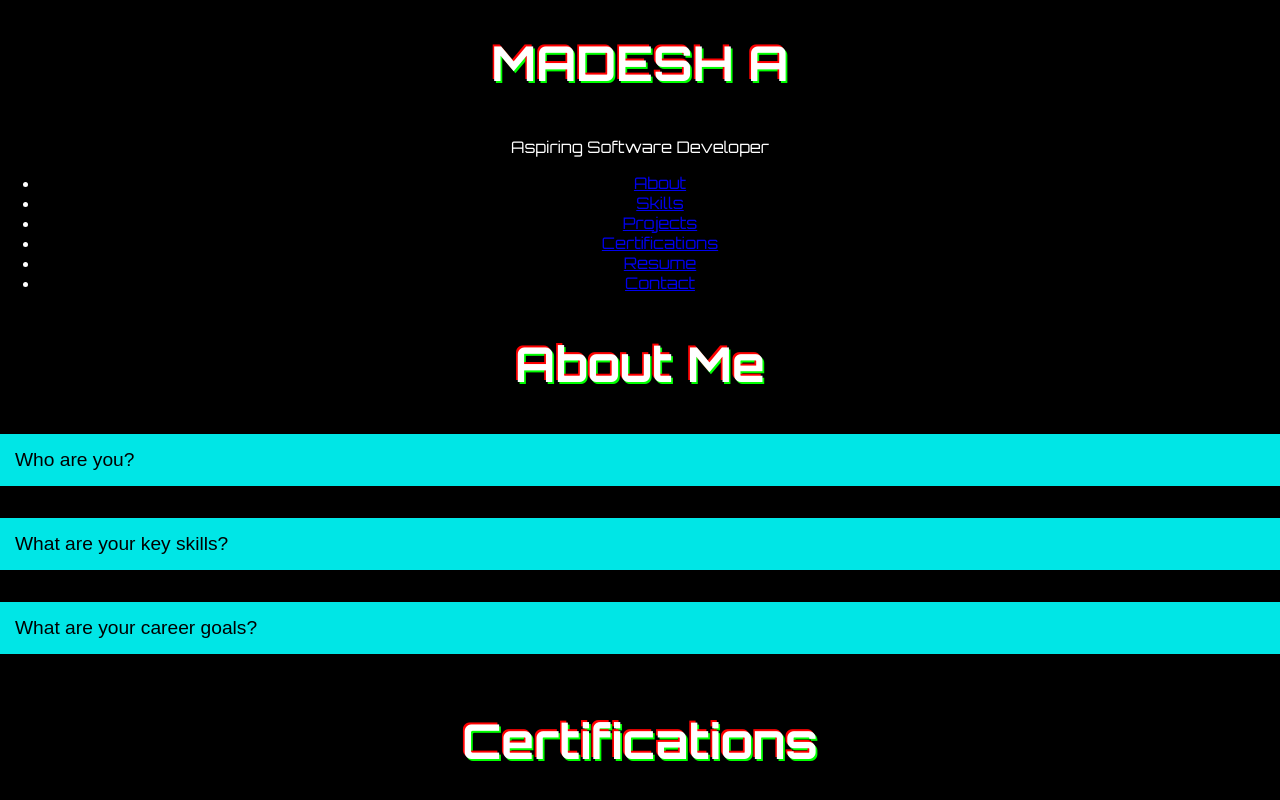
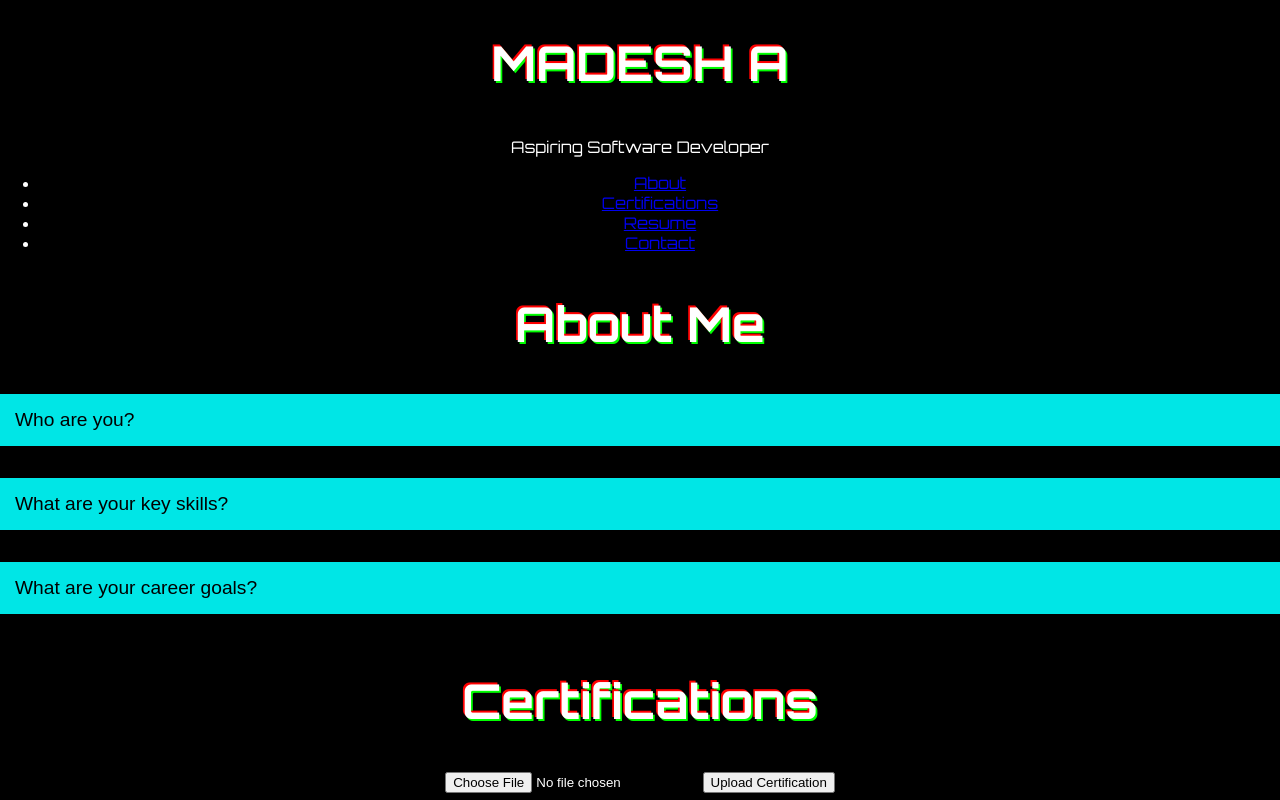
Before and after one commit to MadeshAchari/MY-Portfolio-, a plain HTML site: page index.html in a window 1280 px wide. Shown: the top 800 px of the page. Drawn offline with Linux system fonts and the light colour scheme.

Commit message:
Update index.html

```diff
--- a/index.html
+++ b/index.html
@@ -116,8 +116,6 @@
     <nav>
         <ul>
             <li><a href="#about">About</a></li>
-            <li><a href="#skills">Skills</a></li>
-            <li><a href="#projects">Projects</a></li>
             <li><a href="#certifications">Certifications</a></li>
             <li><a href="#resume">Resume</a></li>
             <li><a href="#contact">Contact</a></li>
```
